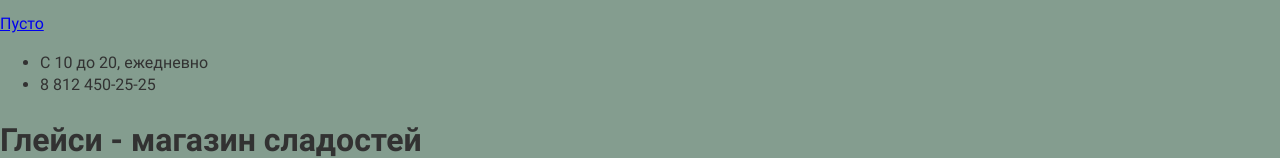
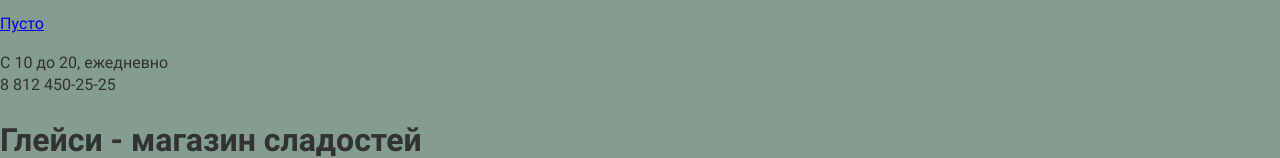
Before and after one commit to dmfedotov/glacy, a website: page docs/index.html in a window 1280 px wide. Shown: the part 452-610 px from the top of the page. Drawn offline with Linux system fonts and the light colour scheme; files whose address does not match are found by name.

Commit message:
Изменяет блок schedule со списка на параграф

```diff
--- a/docs/index.html
+++ b/docs/index.html
@@ -63,10 +63,10 @@
         <a class="basket__link" href="basket.html" aria-label="Корзина">Пусто</a>
       </p>
     </nav>
-    <ul class="schedule">
-      <li class="schedule__desc" aria-label="График работы">С 10 до 20, ежедневно</li>
-      <li class="schedule__phone-number" aria-label="Рабочий телефон">8 812 450-25-25</li>
-    </ul>
+    <p class="schedule">
+      С 10 до 20, ежедневно <br>
+      <span class="schedule__phone">8 812 450-25-25</span>
+    </p>
   </header>
 
   <main class="container">
```
Also changed, not shown: source/index.html (+4 -4 lines).
